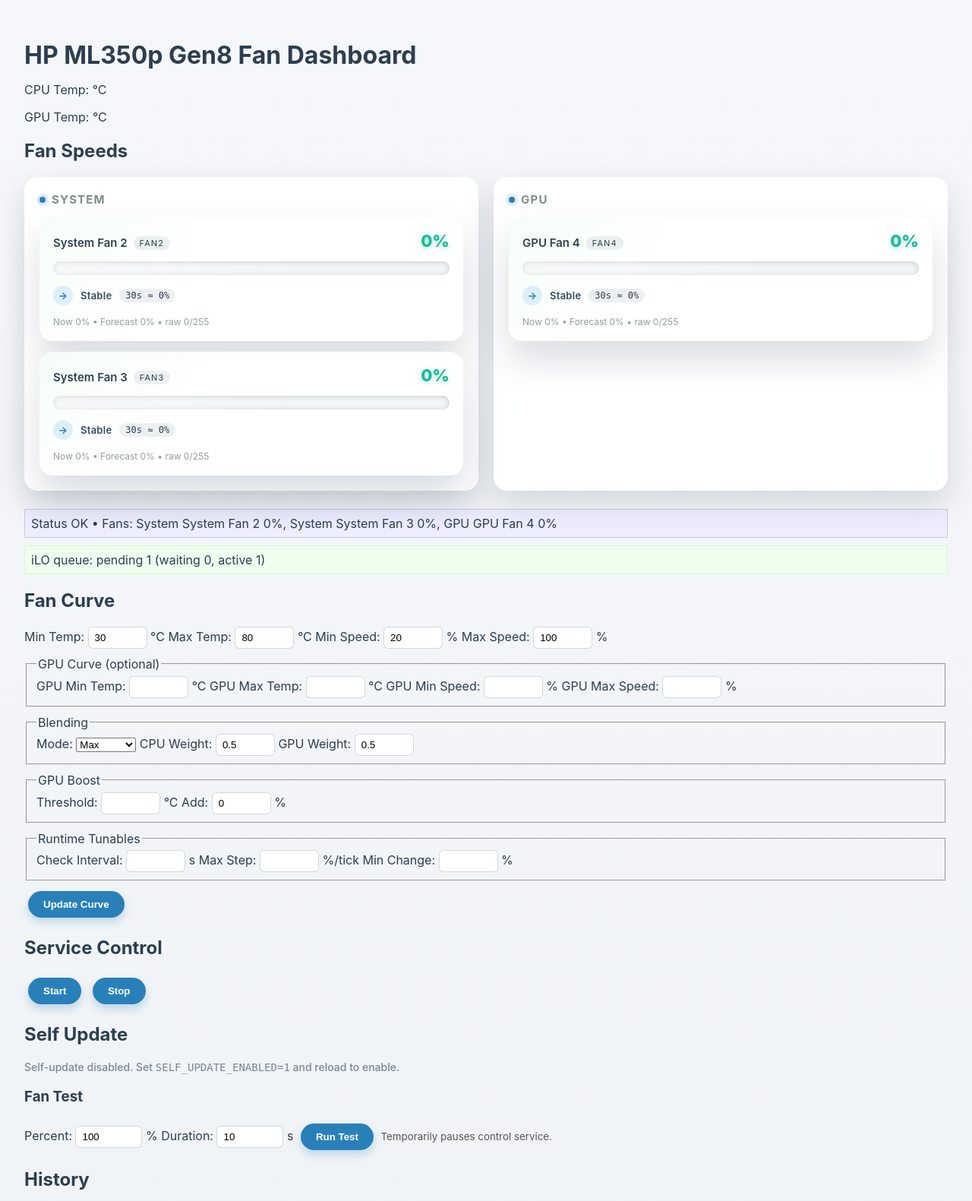
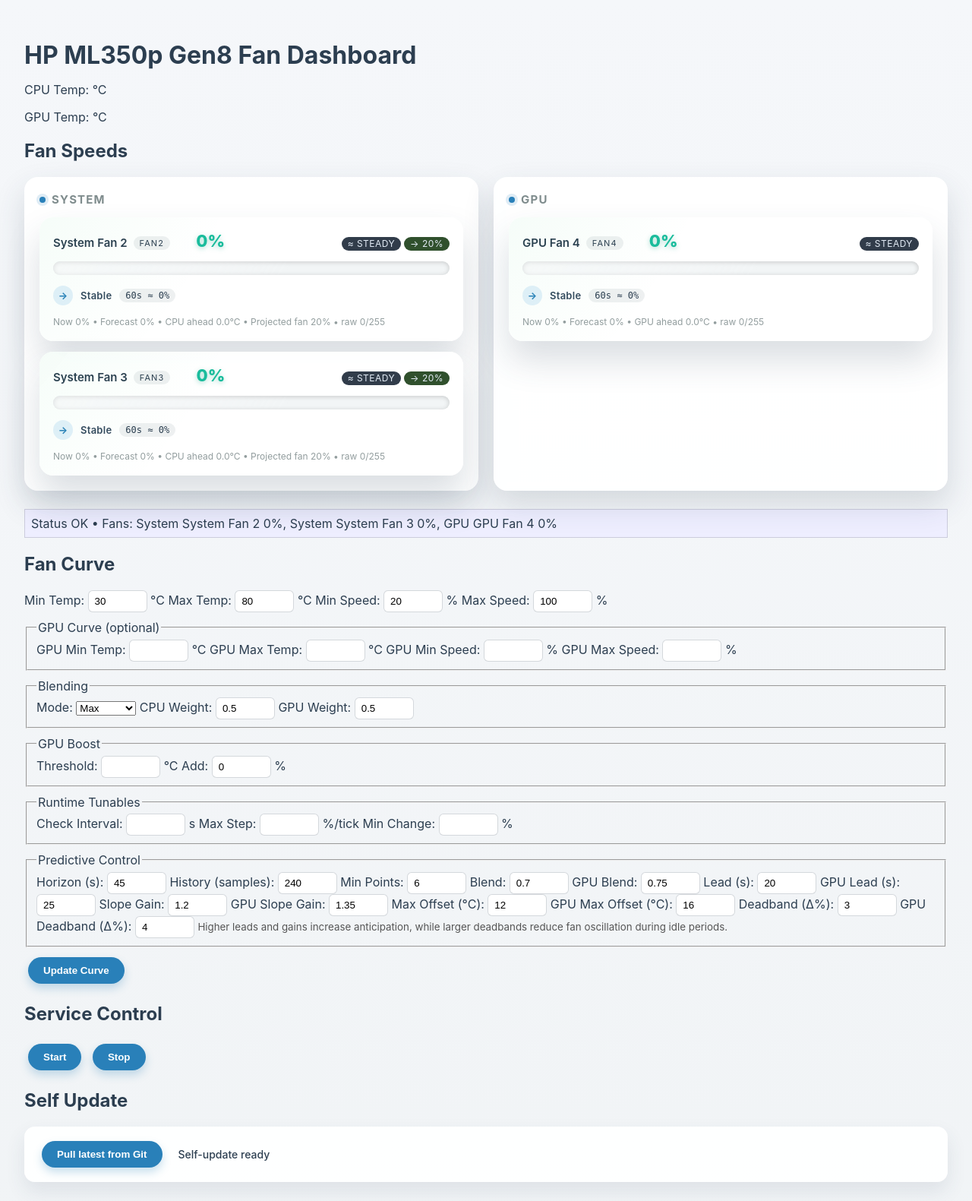
Before and after one commit to Stavro-Purdie/ML350p-G8-Fan-controller, a Flask app: page / in a window 1280 px wide. Shown: the top 1581 px of the page at 76% size. Run offline with Flask 3, Linux system fonts and the light colour scheme.

Commit message:
Enhance predictive fan control features in dynamic_fans.sh, app.py, and UI components. - Add predictive parameters (horizon, history, blend, etc.) to fan curve configuration. - Implement forecasting and blending logic for CPU and GPU temperatures. - Update README.md with predictive defaults and self-update feature. - Modify UI to include predictive control settings in index.html. - Improve JavaScript for temperature forecasting and fan speed mapping. - Add advisory elements in the UI for better user feedback on fan performance.

```diff
--- a/app.py
+++ b/app.py
@@ -11,8 +11,8 @@
 FAN_SPEED_BITS_FILE = os.getenv("FAN_SPEED_BITS_FILE", "/opt/dynamic-fan-ui/fan_speeds_bits.txt")
 UI_CONFIG_FILE = os.getenv("UI_CONFIG_FILE", "/opt/dynamic-fan-ui/ui_config.json")
 REPO_ROOT = os.getenv("REPO_ROOT", os.path.abspath(os.path.dirname(__file__)))
-# Self-update intentionally disabled by default; enable with SELF_UPDATE_ENABLED=1
-SELF_UPDATE_ENABLED = os.getenv("SELF_UPDATE_ENABLED", "0") == "1"
+# Self-update enabled by default; set SELF_UPDATE_ENABLED=0 to disable
+SELF_UPDATE_ENABLED = os.getenv("SELF_UPDATE_ENABLED", "1") == "1"
 SELF_UPDATE_REMOTE = os.getenv("SELF_UPDATE_REMOTE", "origin")
 SELF_UPDATE_BRANCH = os.getenv("SELF_UPDATE_BRANCH", "main")
 SELF_UPDATE_PRESERVE = [p.strip() for p in os.getenv("SELF_UPDATE_PRESERVE", "").split(",") if p.strip()]
@@ -117,6 +117,21 @@
         "blend": {"mode": "max", "cpuWeight": 0.5, "gpuWeight": 0.5},
         "gpu": {"minTemp": "", "maxTemp": "", "minSpeed": "", "maxSpeed": ""},
         "gpuBoost": {"threshold": "", "add": 0},
+        "predict": {
+            "horizon": 45,
+            "history": 240,
+            "minPoints": 6,
+            "blend": 0.7,
+            "gpuBlend": 0.75,
+            "lead": 20,
+            "gpuLead": 25,
+            "slopeGain": 1.2,
+            "gpuSlopeGain": 1.35,
+            "maxOffset": 12,
+            "gpuMaxOffset": 16,
+            "deadband": 3,
+            "gpuDeadband": 4,
+        },
     }
     try:
         if os.path.exists(FAN_CURVE_FILE):
@@ -145,6 +160,25 @@
     else:
         data["gpuBoost"].setdefault("threshold", "")
         data["gpuBoost"].setdefault("add", 0)
+    predict_defaults = {
+        "horizon": 45,
+        "history": 240,
+        "minPoints": 6,
+        "blend": 0.7,
+        "gpuBlend": 0.75,
+        "lead": 20,
+        "gpuLead": 25,
+        "slopeGain": 1.2,
+        "gpuSlopeGain": 1.35,
+        "maxOffset": 12,
+        "gpuMaxOffset": 16,
+        "deadband": 3,
+        "gpuDeadband": 4,
+    }
+    if not isinstance(data.get("predict"), dict):
+        data["predict"] = {}
+    for key, default in predict_defaults.items():
+        data["predict"].setdefault(key, default)
     return data
 
 
@@ -1266,6 +1300,46 @@
             curve["minChange"] = int(mc)
     except Exception:
         pass
+    # Predictive control parameters
+    try:
+        predict = curve.get("predict")
+        if not isinstance(predict, dict):
+            predict = {}
+        int_fields = {
+            "predict_horizon": "horizon",
+            "predict_history": "history",
+            "predict_minPoints": "minPoints",
+            "predict_deadband": "deadband",
+            "predict_gpuDeadband": "gpuDeadband",
+        }
+        float_fields = {
+            "predict_blend": "blend",
+            "predict_gpuBlend": "gpuBlend",
+            "predict_slopeGain": "slopeGain",
+            "predict_gpuSlopeGain": "gpuSlopeGain",
+            "predict_maxOffset": "maxOffset",
+            "predict_gpuMaxOffset": "gpuMaxOffset",
+            "predict_lead": "lead",
+            "predict_gpuLead": "gpuLead",
+        }
+        for form_key, target in int_fields.items():
+            value = request.form.get(form_key)
+            if value not in (None, ""):
+                try:
+                    predict[target] = int(value)
+                except Exception:
+                    pass
+        for form_key, target in float_fields.items():
+            value = request.form.get(form_key)
+            if value not in (None, ""):
+                try:
+                    predict[target] = float(value)
+                except Exception:
+                    pass
+        if predict:
+            curve["predict"] = predict
+    except Exception:
+        pass
     try:
         with open(FAN_CURVE_FILE, "w") as f:
             json.dump(curve, f)
--- a/static/script.js
+++ b/static/script.js
@@ -3,9 +3,24 @@
 let fanSeriesInit = false;
 const maxPoints = 120; // ~10 minutes at 5s
 const fanHistory = {};
-const fanHistoryLimit = 24; // ~2 minutes of samples at 5s
-const trendHorizonSeconds = 30;
+const fanHistoryLimit = 36; // ~3 minutes of samples at 5s
+const trendHorizonSeconds = 60;
 let updateInProgress = false;
+let fanCurveConfig = null;
+const tempHistory = {
+  cpu: [],
+  gpu: [],
+};
+const predictDefaults = Object.freeze({
+  blend: 0.7,
+  gpuBlend: 0.75,
+  lead: 20,
+  slopeGain: 1.2,
+  maxOffset: 12,
+  gpuLead: 25,
+  gpuSlopeGain: 1.35,
+  gpuMaxOffset: 16,
+});
 
 const setUpdateInProgress = (state) => {
   updateInProgress = state;
@@ -91,11 +106,11 @@
   let effectiveHorizon = horizonSeconds;
   const recentDiff = points[n - 1].value - points[n - 2].value;
   const velocity = slope;
-  const volatility = signFlips >= 2 || maxJump >= 30 || Math.abs(recentDiff) >= 25;
+  const volatility = signFlips >= 2 || maxJump >= 35 || Math.abs(recentDiff) >= 30;
   if (volatility) {
-    effectiveHorizon = Math.max(5, Math.min(15, horizonSeconds / 2));
-  } else if (Math.abs(velocity) > 2.5) {
-    effectiveHorizon = Math.min(horizonSeconds, 20);
+    effectiveHorizon = Math.max(10, Math.min(25, horizonSeconds / 2));
+  } else if (Math.abs(velocity) > 1.8) {
+    effectiveHorizon = Math.min(horizonSeconds, 40);
   }
   let forecast = intercept + slope * (lastX + effectiveHorizon);
   if (!Number.isFinite(forecast)) return fallback();
@@ -106,23 +121,23 @@
   let icon = '→';
   let className = 'trend-flat';
   let roundDelta = Math.round(delta);
-  if (absDelta < 1.2) {
+  if (absDelta < 4.8) {
     delta = 0;
     roundDelta = 0;
     forecast = current;
-  } else if (delta >= 6) {
+  } else if (delta >= 10) {
     label = 'Spiking';
     icon = '⤴';
     className = 'trend-spike';
-  } else if (delta >= 2) {
+  } else if (delta >= 5) {
     label = 'Rising';
     icon = '↑';
     className = 'trend-up';
-  } else if (delta <= -6) {
+  } else if (delta <= -10) {
     label = 'Plunging';
     icon = '⤵';
     className = 'trend-plunge';
-  } else if (delta <= -2) {
+  } else if (delta <= -5) {
     label = 'Falling';
     icon = '↓';
     className = 'trend-down';
@@ -131,7 +146,7 @@
     label = 'Volatile';
     icon = '≈';
     className = 'trend-volatile';
-    const damped = Math.max(-10, Math.min(10, delta));
+    const damped = Math.max(-12, Math.min(12, delta));
     delta = damped;
     forecast = current + damped;
     roundDelta = Math.round(delta);
@@ -144,6 +159,121 @@
     icon,
     className,
     volatile: volatility
+  };
+};
+
+const computeTempForecast = (key, currentValue) => {
+  const history = tempHistory[key] || [];
+  if (!history || history.length < 3) {
+    return { forecast: currentValue, slope: 0 };
+  }
+  const base = history[0].t;
+  let sumX = 0;
+  let sumY = 0;
+  let sumXY = 0;
+  let sumXX = 0;
+  for (const p of history) {
+    const x = (p.t - base) / 1000;
+    const y = p.value;
+    sumX += x;
+    sumY += y;
+    sumXY += x * y;
+    sumXX += x * x;
+  }
+  const n = history.length;
+  const denom = n * sumXX - sumX * sumX;
+  if (Math.abs(denom) < 1e-6) {
+    return { forecast: currentValue, slope: 0 };
+  }
+  const slope = (n * sumXY - sumX * sumY) / denom;
+  const intercept = (sumY - slope * sumX) / n;
+  const lastX = (history[n - 1].t - base) / 1000;
+  const horizonSeconds = trendHorizonSeconds;
+  let forecast = intercept + slope * (lastX + horizonSeconds);
+  if (!Number.isFinite(forecast)) {
+    forecast = currentValue;
+  }
+  return {
+    forecast,
+    slope,
+  };
+};
+
+const mapTempToFanPercent = (temp, isGpu = false) => {
+  const cfg = parseFanCurveConfig();
+  if (!cfg) return null;
+  const segment = isGpu && cfg.gpu ? cfg.gpu : cfg;
+  const minTemp = parseFloat(segment.minTemp ?? cfg.minTemp ?? 30);
+  const maxTemp = parseFloat(segment.maxTemp ?? cfg.maxTemp ?? 80);
+  const minSpeed = parseFloat(segment.minSpeed ?? cfg.minSpeed ?? 20);
+  const maxSpeed = parseFloat(segment.maxSpeed ?? cfg.maxSpeed ?? 100);
+  if (!Number.isFinite(temp)) return null;
+  if (temp <= minTemp) return minSpeed;
+  if (temp >= maxTemp) return maxSpeed;
+  const ratio = (temp - minTemp) / (maxTemp - minTemp);
+  return minSpeed + ratio * (maxSpeed - minSpeed);
+};
+const parseFanCurveConfig = () => {
+  if (fanCurveConfig) return fanCurveConfig;
+  const script = document.getElementById('fanCurveData');
+  if (!script) return null;
+  try {
+    fanCurveConfig = JSON.parse(script.textContent || '{}');
+  } catch (err) {
+    fanCurveConfig = null;
+  }
+  return fanCurveConfig;
+};
+
+const pickNumeric = (value) => {
+  if (value === null || value === undefined || value === '') return null;
+  const num = Number(value);
+  return Number.isFinite(num) ? num : null;
+};
+
+const getPredictSetting = (key, fallback, isGpu = false) => {
+  const cfg = parseFanCurveConfig();
+  const predict = cfg && typeof cfg.predict === 'object' ? cfg.predict : null;
+  if (predict) {
+    if (isGpu) {
+      const gpuKey = `gpu${key.charAt(0).toUpperCase()}${key.slice(1)}`;
+      const gpuVal = pickNumeric(predict[gpuKey]);
+      if (gpuVal !== null) return gpuVal;
+    }
+    const baseVal = pickNumeric(predict[key]);
+    if (baseVal !== null) return baseVal;
+  }
+  return fallback;
+};
+
+const computePredictiveTemp = (key, current, forecast, slope) => {
+  const isGpu = key === 'gpu';
+  const blendFallback = isGpu && pickNumeric(predictDefaults.gpuBlend) !== null
+    ? predictDefaults.gpuBlend
+    : predictDefaults.blend;
+  const blendRaw = getPredictSetting('blend', blendFallback, isGpu);
+  const blend = Math.max(0, Math.min(1, blendRaw));
+  const leadDefault = isGpu ? predictDefaults.gpuLead : predictDefaults.lead;
+  const slopeGainDefault = isGpu ? predictDefaults.gpuSlopeGain : predictDefaults.slopeGain;
+  const offsetDefault = isGpu ? predictDefaults.gpuMaxOffset : predictDefaults.maxOffset;
+  const lead = getPredictSetting('lead', leadDefault, isGpu);
+  const slopeGain = getPredictSetting('slopeGain', slopeGainDefault, isGpu);
+  const maxOffset = Math.abs(getPredictSetting('maxOffset', offsetDefault, isGpu));
+  const currentValue = Number.isFinite(current) ? current : 0;
+  const forecastValue = Number.isFinite(forecast) ? forecast : currentValue;
+  const slopeValue = Number.isFinite(slope) ? slope : 0;
+  const effective = currentValue * (1 - blend) + forecastValue * blend;
+  const offsetRaw = slopeValue * lead * slopeGain;
+  const offset = Math.max(-maxOffset, Math.min(maxOffset, offsetRaw));
+  const aheadTemp = effective + offset;
+  return {
+    effective,
+    offset,
+    aheadTemp,
+    blend,
+    lead,
+    slope: slopeValue,
+    forecast: forecastValue,
   };
 };
 
@@ -202,6 +332,18 @@
       });
       const cpu = parseInt(data.cpu || '0', 10) || 0;
       const gpu = parseInt(data.gpu || '0', 10) || 0;
+      const nowTempTs = Date.now();
+      const tempKeys = [
+        { key: 'cpu', value: cpu },
+        { key: 'gpu', value: gpu },
+      ];
+      tempKeys.forEach(({ key, value }) => {
+        if (!tempHistory[key]) tempHistory[key] = [];
+        tempHistory[key].push({ t: nowTempTs, value });
+        if (tempHistory[key].length > fanHistoryLimit) {
+          tempHistory[key].splice(0, tempHistory[key].length - fanHistoryLimit);
+        }
+      });
       document.getElementById('cpu').innerText = data.cpu;
       document.getElementById('gpu').innerText = data.gpu;
       if (data.gpu_name) document.getElementById('gpu_name').innerText = `(${data.gpu_name})`;
@@ -266,6 +408,9 @@
         const pctWidth = Number.isNaN(pctNum) ? 0 : Math.max(0, Math.min(100, pctNum));
         valueSpan.textContent = `${pctWidth}%`;
         header.appendChild(valueSpan);
+        const advisory = document.createElement('div');
+        advisory.className = 'fan-advisory';
+        header.appendChild(advisory);
         li.appendChild(header);
         li.dataset.percent = pctWidth;
         const heatClass = pickHeatClass(pctWidth);
@@ -314,6 +459,29 @@
         if (trend.delta !== 0) {
           detailParts.push(`Δ${trendHorizonSeconds}s ${trend.delta > 0 ? '+' : ''}${trend.delta}%`);
         }
+        const groupLower = (group || '').toLowerCase();
+        const isGpuFan = fanId.toLowerCase().includes('gpu') || groupLower.includes('gpu') || fanId === 'fan4';
+        const sourceKey = isGpuFan ? 'gpu' : 'cpu';
+        const presentTemp = isGpuFan ? gpu : cpu;
+        const { forecast: rawForecastTemp, slope: tempSlope } = computeTempForecast(sourceKey, presentTemp);
+        const predictive = computePredictiveTemp(sourceKey, presentTemp, rawForecastTemp, tempSlope);
+        const targetSpeed = mapTempToFanPercent(predictive.aheadTemp, isGpuFan);
+        if (Number.isFinite(predictive.aheadTemp)) {
+          let forecastLine = `${sourceKey.toUpperCase()} ahead ${predictive.aheadTemp.toFixed(1)}°C`;
+          if (Number.isFinite(rawForecastTemp) && Math.abs(predictive.aheadTemp - rawForecastTemp) >= 0.2) {
+            forecastLine += ` (raw ${rawForecastTemp.toFixed(1)}°C)`;
+          }
+          detailParts.push(forecastLine);
+        }
+        if (Number.isFinite(predictive.offset) && Math.abs(predictive.offset) >= 0.1) {
+          detailParts.push(`Lead ${predictive.offset > 0 ? '+' : ''}${predictive.offset.toFixed(1)}°C`);
+        }
+        if (Number.isFinite(tempSlope) && Math.abs(tempSlope) >= 0.005) {
+          detailParts.push(`Slope ${(tempSlope * 60).toFixed(2)}°C/min`);
+        }
+        if (Number.isFinite(targetSpeed)) {
+          detailParts.push(`Projected fan ${Math.round(targetSpeed)}%`);
+        }
         const raw = bits[idx] ?? '';
         if (raw !== undefined && raw !== null && raw !== '') {
           detailParts.push(`raw ${raw}/255`);
@@ -325,7 +493,37 @@
         detail.className = 'fan-detail';
         detail.textContent = detailParts.join(' • ');
         li.appendChild(detail);
-        const shouldStrobe = pctWidth >= 92 || trend.forecast >= 95 || Math.abs(trend.delta) >= 12 || trend.volatile;
+        if (Number.isFinite(predictive.aheadTemp)) {
+          const diff = predictive.aheadTemp - presentTemp;
+          const tempPill = document.createElement('span');
+          tempPill.className = 'advisory-pill';
+          if (diff > 0.5) {
+            tempPill.textContent = `↑ +${diff.toFixed(1)}°C`;
+            tempPill.classList.add('advisory-warm');
+          } else if (diff < -0.5) {
+            tempPill.textContent = `↓ ${Math.abs(diff).toFixed(1)}°C`;
+            tempPill.classList.add('advisory-chill');
+          } else {
+            tempPill.textContent = '≈ steady';
+          }
+          advisory.appendChild(tempPill);
+          if (Number.isFinite(targetSpeed)) {
+            const targetPill = document.createElement('span');
+            targetPill.className = 'advisory-pill advisory-target';
+            targetPill.textContent = `→ ${Math.round(targetSpeed)}%`;
+            advisory.appendChild(targetPill);
+          }
+          if (Number.isFinite(predictive.offset) && Math.abs(predictive.offset) >= 0.3) {
+            const feedPill = document.createElement('span');
+            feedPill.className = 'advisory-pill advisory-feed';
+            feedPill.textContent = `${predictive.offset > 0 ? 'FF +' : 'FF '}${predictive.offset.toFixed(1)}°C`;
+            advisory.appendChild(feedPill);
+          }
+        }
+        if (!advisory.childElementCount) {
+          advisory.remove();
+        }
+        const shouldStrobe = pctWidth >= 92 || trend.forecast >= 97 || Math.abs(trend.delta) >= 15 || trend.volatile;
         if (shouldStrobe) {
           li.classList.add('strobe-active');
         } else {
--- a/static/style.css
+++ b/static/style.css
@@ -35,6 +35,41 @@
 .fan-header { display: flex; justify-content: space-between; align-items: baseline; gap: 12px; }
 .fan-label { display: flex; align-items: center; gap: 8px; flex-wrap: wrap; }
 .fan-name { font-size: 15px; font-weight: 600; color: #2c3e50; }
+
+.fan-advisory {
+	display: flex;
+	flex-wrap: wrap;
+	gap: 0.25rem;
+	margin-left: auto;
+	font-size: 0.75rem;
+}
+
+.advisory-pill {
+	display: inline-flex;
+	align-items: center;
+	padding: 0.1rem 0.5rem;
+	border-radius: 999px;
+	background: #313c4a;
+	color: #e4edf7;
+	text-transform: uppercase;
+	letter-spacing: 0.04em;
+}
+
+.advisory-warm {
+	background: #5c1a1a;
+}
+
+.advisory-chill {
+	background: #1a3d5c;
+}
+
+.advisory-target {
+	background: #30502d;
+}
+
+.advisory-feed {
+	background: #4a2f5c;
+}
 .fan-id { font-size: 11px; text-transform: uppercase; letter-spacing: 0.1em; padding: 2px 8px; border-radius: 999px; background: rgba(44, 62, 80, 0.08); color: #2c3e50; }
 .fan-badge { font-size: 11px; text-transform: uppercase; letter-spacing: 0.1em; padding: 2px 8px; border-radius: 999px; background: rgba(41, 128, 185, 0.18); color: #2c3e50; font-weight: 600; }
 .fan-value { font-size: 22px; font-weight: 800; color: #16a085; min-width: 60px; text-align: right; text-shadow: 0 2px 6px rgba(22, 160, 133, 0.35); }
--- a/templates/index.html
+++ b/templates/index.html
@@ -5,6 +5,7 @@
   <title>Dynamic Fan Control</title>
   <link rel="stylesheet" href="/static/style.css">
   <script src="https://cdn.jsdelivr.net/npm/chart.js"></script>
+  <script id="fanCurveData" type="application/json">{{ fan_curve | tojson | safe }}</script>
   <script src="/static/script.js"></script>
   <meta name="viewport" content="width=device-width, initial-scale=1">
   <link rel="icon" href="data:,">
@@ -118,6 +119,23 @@
       <label>Check Interval: <input type="number" name="checkInterval" value="{{ fan_curve.checkInterval or '' }}"> s</label>
       <label>Max Step: <input type="number" name="maxStep" value="{{ fan_curve.maxStep or '' }}"> %/tick</label>
       <label>Min Change: <input type="number" name="minChange" value="{{ fan_curve.minChange or '' }}"> %</label>
+    </fieldset>
+    <fieldset style="margin-top:10px;">
+      <legend>Predictive Control</legend>
+      <label>Horizon (s): <input type="number" min="5" name="predict_horizon" value="{{ fan_curve.predict.horizon }}"></label>
+      <label>History (samples): <input type="number" min="10" name="predict_history" value="{{ fan_curve.predict.history }}"></label>
+      <label>Min Points: <input type="number" min="3" name="predict_minPoints" value="{{ fan_curve.predict.minPoints }}"></label>
+      <label>Blend: <input type="number" step="0.05" min="0" max="1" name="predict_blend" value="{{ fan_curve.predict.blend }}"></label>
+      <label>GPU Blend: <input type="number" step="0.05" min="0" max="1" name="predict_gpuBlend" value="{{ fan_curve.predict.gpuBlend }}"></label>
+      <label>Lead (s): <input type="number" step="0.5" min="0" name="predict_lead" value="{{ fan_curve.predict.lead }}"></label>
+      <label>GPU Lead (s): <input type="number" step="0.5" min="0" name="predict_gpuLead" value="{{ fan_curve.predict.gpuLead }}"></label>
+      <label>Slope Gain: <input type="number" step="0.05" min="0" name="predict_slopeGain" value="{{ fan_curve.predict.slopeGain }}"></label>
+      <label>GPU Slope Gain: <input type="number" step="0.05" min="0" name="predict_gpuSlopeGain" value="{{ fan_curve.predict.gpuSlopeGain }}"></label>
+      <label>Max Offset (°C): <input type="number" step="0.5" min="0" name="predict_maxOffset" value="{{ fan_curve.predict.maxOffset }}"></label>
+      <label>GPU Max Offset (°C): <input type="number" step="0.5" min="0" name="predict_gpuMaxOffset" value="{{ fan_curve.predict.gpuMaxOffset }}"></label>
+      <label>Deadband (Δ%): <input type="number" min="0" name="predict_deadband" value="{{ fan_curve.predict.deadband }}"></label>
+      <label>GPU Deadband (Δ%): <input type="number" min="0" name="predict_gpuDeadband" value="{{ fan_curve.predict.gpuDeadband }}"></label>
+      <small style="grid-column: 1 / -1; color:#555;">Higher leads and gains increase anticipation, while larger deadbands reduce fan oscillation during idle periods.</small>
     </fieldset>
     <div style="margin-top:8px;"><button type="submit">Update Curve</button></div>
   </form>
```
Also changed, not shown: README.md, 1 other file.
